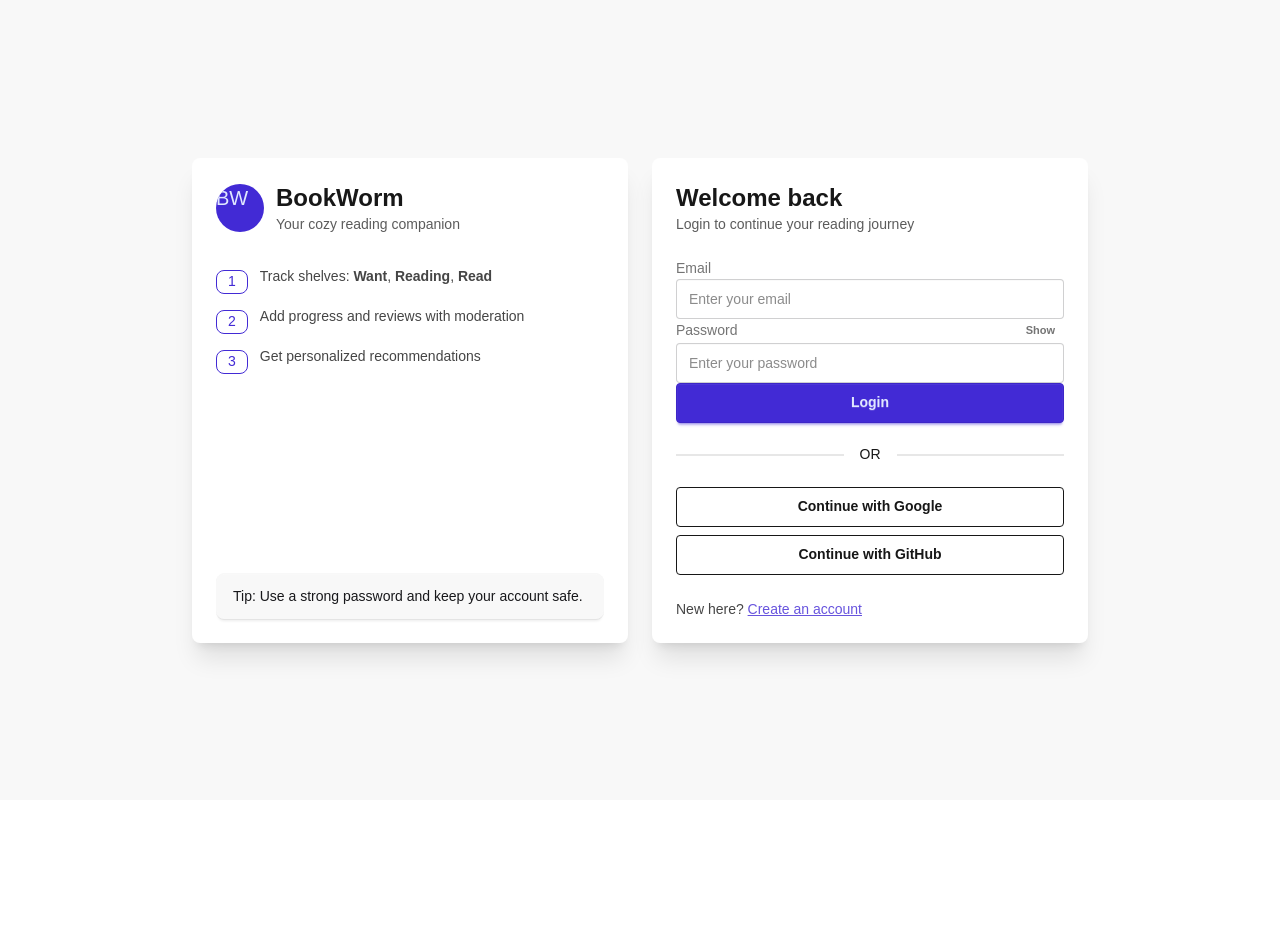
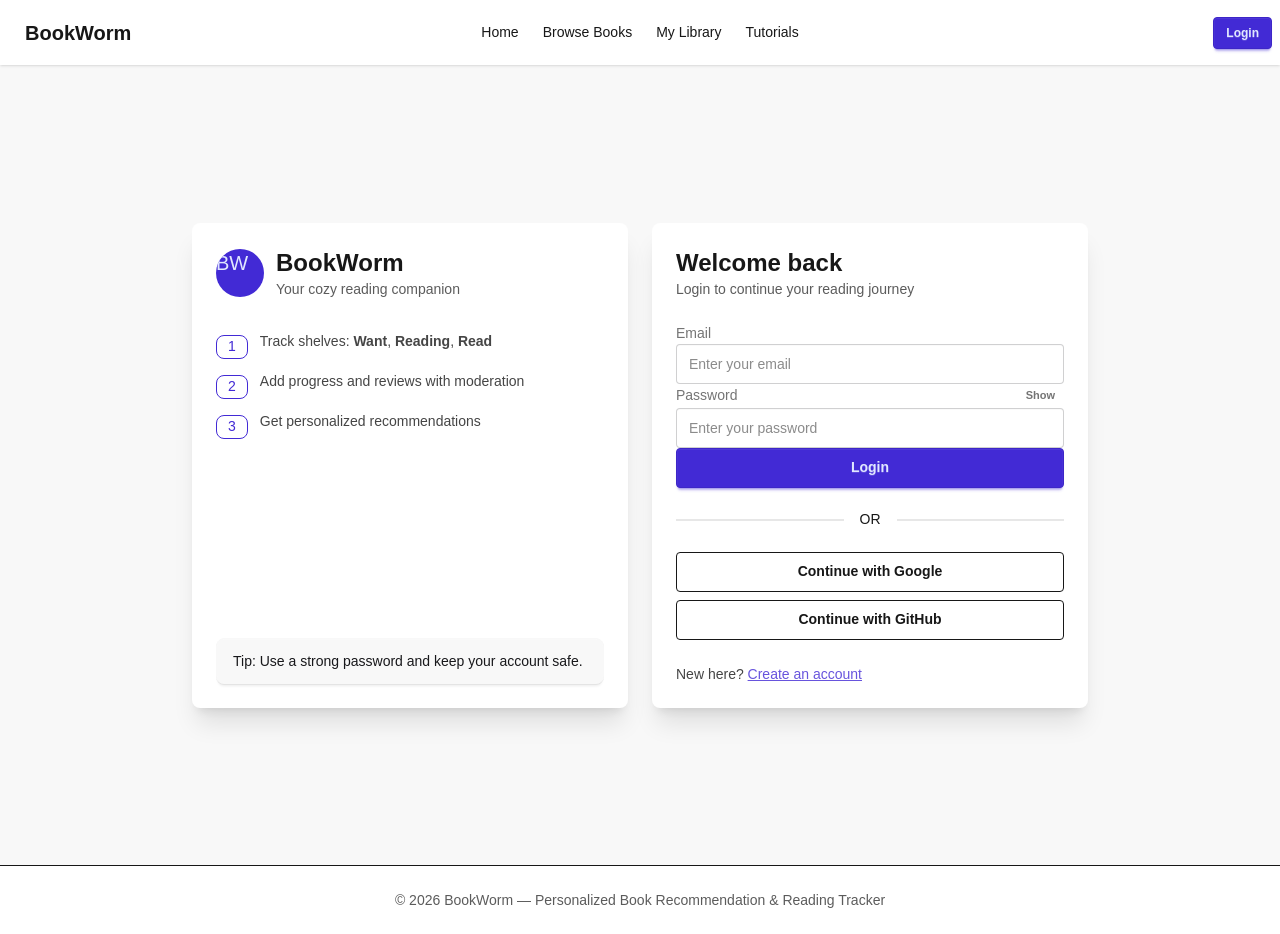
Before and after one commit to adittacse/book-worm-client, a Next.js app: page /login in a window 1280 px wide. Before the commit the page ends 800 px from the top, so only its background shows below. Built offline with nearby package versions, Linux system fonts and the light colour scheme; no server answers.

Commit message:
navbar and footer added

```diff
--- a/src/app/layout.jsx
+++ b/src/app/layout.jsx
@@ -1,6 +1,8 @@
 import { Geist, Geist_Mono } from "next/font/google";
 import "./globals.css";
 import Providers from "@/app/providers";
+import Navbar from "@/components/Navbar";
+import Footer from "@/components/Footer";
 
 const geistSans = Geist({
   variable: "--font-geist-sans",
@@ -23,11 +25,11 @@ export default function RootLayout({ children }) {
             <body>
                 <Providers>
                     <div className="min-h-screen flex flex-col">
-                    {/*<Navbar />*/}
+                        <Navbar />
                         <main className="flex-1">
                             {children}
                         </main>
-                    {/*<Footer />*/}
+                        <Footer />
                     </div>
                 </Providers>
             </body>
--- /dev/null
+++ b/src/components/Footer.jsx
@@ -0,0 +1,11 @@
+export default function Footer() {
+    return (
+        <footer className="footer footer-center p-6 bg-base-100 border-t">
+            <aside>
+                <p className="opacity-70 text-sm">
+                    © {new Date().getFullYear()} BookWorm — Personalized Book Recommendation & Reading Tracker
+                </p>
+            </aside>
+        </footer>
+    );
+}
--- /dev/null
+++ b/src/components/Navbar.jsx
@@ -0,0 +1,75 @@
+"use client";
+
+import Link from "next/link";
+import { useSession, signOut } from "next-auth/react";
+
+export default function Navbar() {
+    const { data: session, status } = useSession();
+    const role = session?.role;
+
+    if (status === "loading") {
+        return (
+            <div className="navbar bg-base-100 shadow-sm">
+                <div className="navbar-start">
+                    <span className="loading loading-spinner loading-sm"></span>
+                </div>
+            </div>
+        );
+    }
+
+    return (
+        <div className="navbar bg-base-100 shadow-sm">
+            <div className="navbar-start">
+                <Link href="/" className="btn btn-ghost text-xl">
+                    BookWorm
+                </Link>
+            </div>
+
+            <div className="navbar-center hidden md:flex">
+                {role === "admin" ? (
+                    <ul className="menu menu-horizontal px-1">
+                        <li><Link href="/admin/dashboard">Dashboard</Link></li>
+                        <li><Link href="/admin/books">Books</Link></li>
+                        <li><Link href="/admin/genres">Genres</Link></li>
+                        <li><Link href="/admin/reviews">Reviews</Link></li>
+                        <li><Link href="/admin/users">Users</Link></li>
+                        <li><Link href="/admin/tutorials">Tutorials</Link></li>
+                    </ul>
+                ) : (
+                    <ul className="menu menu-horizontal px-1">
+                        <li><Link href="/dashboard">Home</Link></li>
+                        <li><Link href="/browse-books">Browse Books</Link></li>
+                        <li><Link href="/my-library">My Library</Link></li>
+                        <li><Link href="/tutorials">Tutorials</Link></li>
+                    </ul>
+                )}
+            </div>
+
+            <div className="navbar-end gap-2">
+                {session?.user ? (
+                    <>
+                        <div className="hidden sm:flex items-center gap-2">
+                            <div className="avatar">
+                                <div className="w-9 rounded-full">
+                                    <img
+                                        src={session.user.image || "https://img.daisyui.com/images/stock/photo-1534528741775-53994a69daeb.jpg"}
+                                        alt="user"
+                                    />
+                                </div>
+                            </div>
+                            <span className="text-sm opacity-80">{session.user.name || session.user.email}</span>
+                        </div>
+
+                        <button className="btn btn-sm btn-outline" onClick={() => signOut()}>
+                            Logout
+                        </button>
+                    </>
+                ) : (
+                    <Link className="btn btn-sm btn-primary" href="/login">
+                        Login
+                    </Link>
+                )}
+            </div>
+        </div>
+    );
+}
--- /dev/null
+++ b/src/components/Protect.jsx
@@ -0,0 +1,44 @@
+"use client";
+
+import { useSession } from "next-auth/react";
+import { usePathname, useRouter } from "next/navigation";
+import { useEffect } from "react";
+
+export default function Protect({ children, role }) {
+    const { data: session, status } = useSession();
+    const router = useRouter();
+    const pathname = usePathname();
+
+    useEffect(() => {
+        if (status === "loading") {
+            return;
+        }
+
+        if (!session) {
+            router.replace(`/login?callbackUrl=${encodeURIComponent(pathname)}`);
+            return;
+        }
+
+        if (role && session.role !== role) {
+            router.replace("/forbidden");
+        }
+    }, [session, status, role, router, pathname]);
+
+    if (status === "loading") {
+        return (
+            <div className="min-h-[50vh] flex items-center justify-center">
+                <span className="loading loading-spinner loading-lg"></span>
+            </div>
+        );
+    }
+
+    if (!session) {
+        return null;
+    }
+
+    if (role && session.role !== role) {
+        return null;
+    }
+
+    return children;
+}
```
Lines whose indentation alone changed are shown as unchanged.
